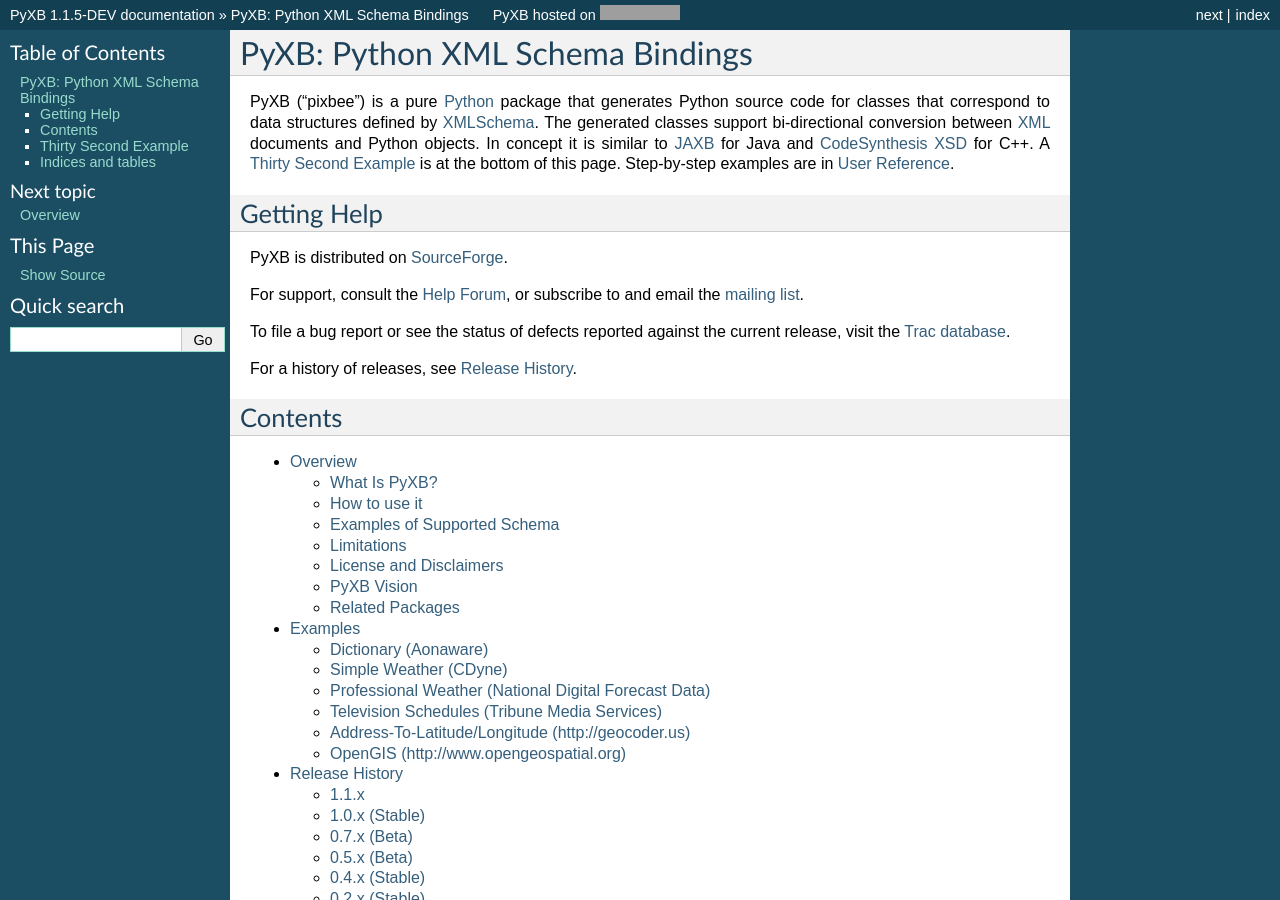
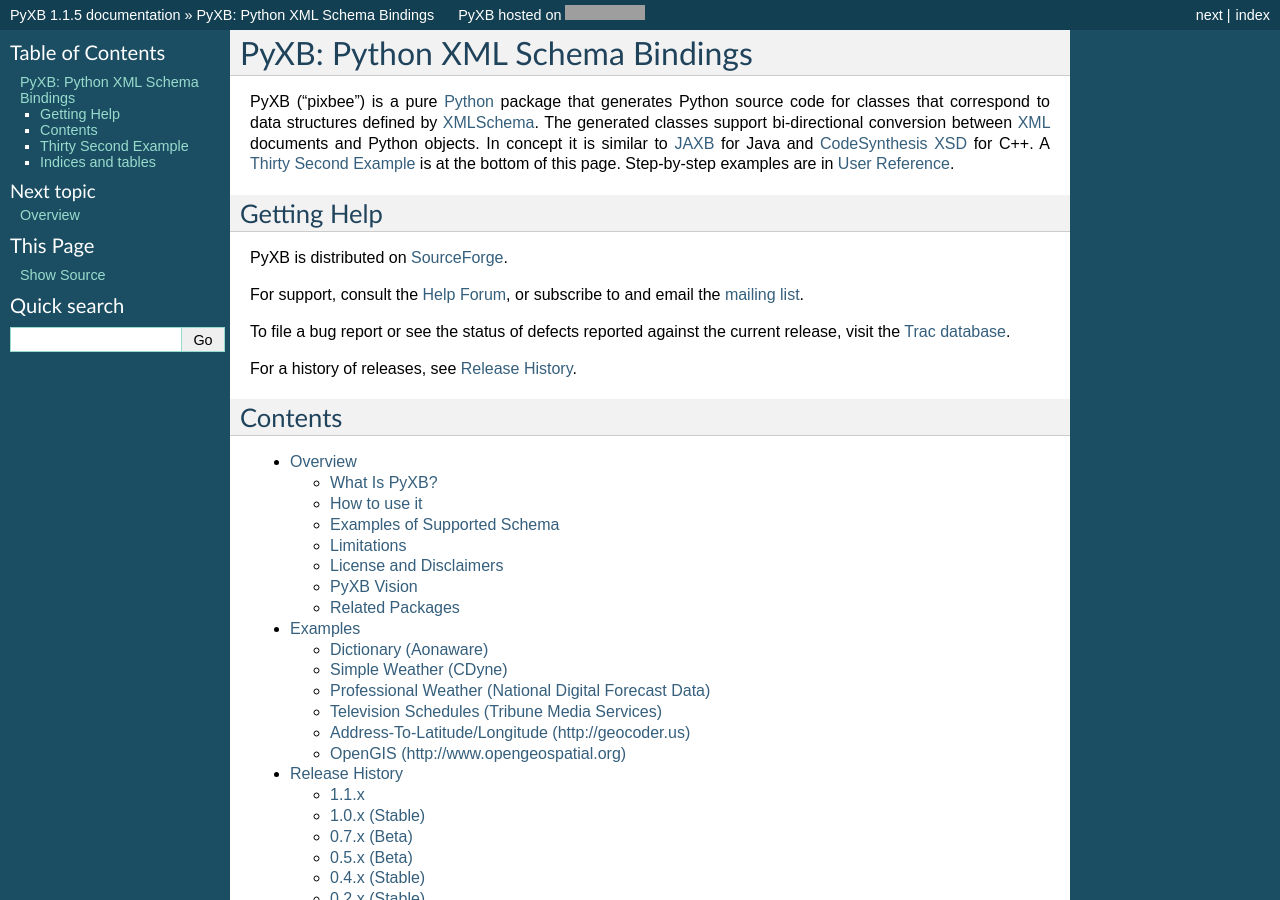
Before and after one commit to pabigot/pyxb, a Sphinx documentation site: the page built from doc/index.txt, in a window 1280 px wide and 900 px high. Built offline with Sphinx 7.4.7, drawn with Linux system fonts in a browser that asks for light colours; some of the changed text lies outside the part shown; grey boxes are pictures that could not be loaded.

Commit message:
Version number updated for release 1.1.5

```diff
--- a/README.txt
+++ b/README.txt
@@ -1,5 +1,5 @@
 PyXB -- Python W3C XML Schema Bindings
-Version 1.1.5-DEV
+Version 1.1.5
 
 This source release includes pre-built bundles for common XML namespaces,
 assorted web service namespaces, and SAML.  A bundle for over 75 namespaces
--- a/doc/conf.py
+++ b/doc/conf.py
@@ -47,7 +47,7 @@
 # The short X.Y version.
 version = '1.1'
 # The full version, including alpha/beta/rc tags.
-release = '1.1.5-DEV'
+release = '1.1.5'
 
 # The language for content autogenerated by Sphinx. Refer to documentation
 # for a list of supported languages.
--- a/pyxb/__init__.py
+++ b/pyxb/__init__.py
@@ -60,7 +60,7 @@
         if issubclass(self.__class__.mro()[-2], ( list, dict )):
             super(cscRoot, self).__init__(*args)
 
-__version__ = '1.1.5-DEV'
+__version__ = '1.1.5'
 """The version of PyXB"""
 
 __url__ = 'http://pyxb.sourceforge.net'
--- a/setup.py
+++ b/setup.py
@@ -1,7 +1,7 @@
 #!/usr/bin/env python
 
 # The current version of the system.  Format is #.#.#[-DEV].
-version = '1.1.5-DEV'
+version = '1.1.5'
 
 import distutils.sysconfig
 
```
